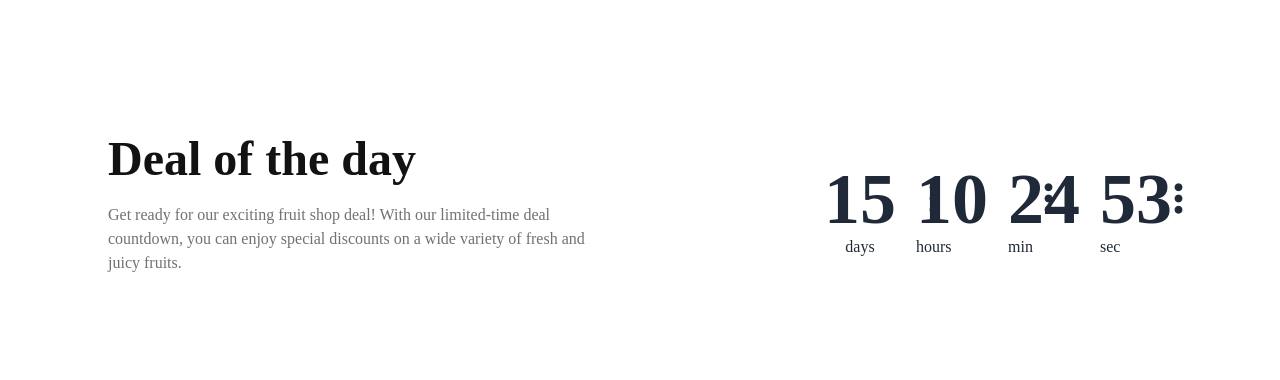
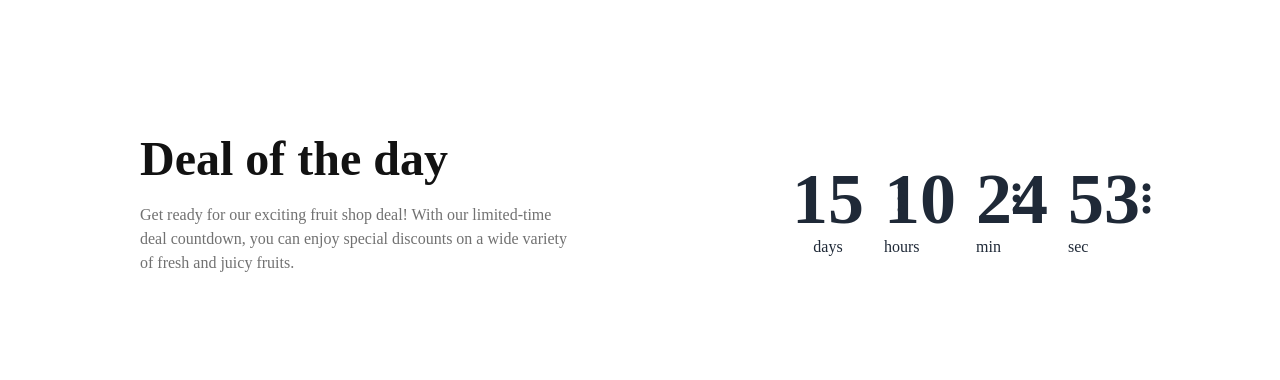
Before and after one commit to AloneAsif1/Fruit-Junction, a plain HTML site: page index.html in a window 1280 px wide. Shown: the part 1140-1520 px from the top of the page. Drawn offline with nearby package versions, Linux system fonts and the light colour scheme; a web font is replaced by a local one.

Commit message:
some adjustment

```diff
--- a/index.html
+++ b/index.html
@@ -150,7 +150,7 @@
     <!-- Main section -->
     <main class="container mx-auto">
         <!-- countdown section  -->
-        <div class="w-[85%] mx-auto deal-container p-3 mb-24 mt-40 flex justify-between flex-col md:flex-col lg:flex-row space-y-3 items-center">
+        <div class="w-[80%] mx-auto deal-container p-3 mb-24 mt-40 flex justify-between flex-col md:flex-col lg:flex-row space-y-3 items-center">
             <div class=" text-center lg:text-left space-y-5 ">
                 <h3 class="lg:text-5xl text-3xl font-bold text-title-font">Deal of the day</h3>
                 <p class="text-[#12121299] lg:w-2/3 text-center lg:text-left">Get ready for our exciting fruit shop
```
